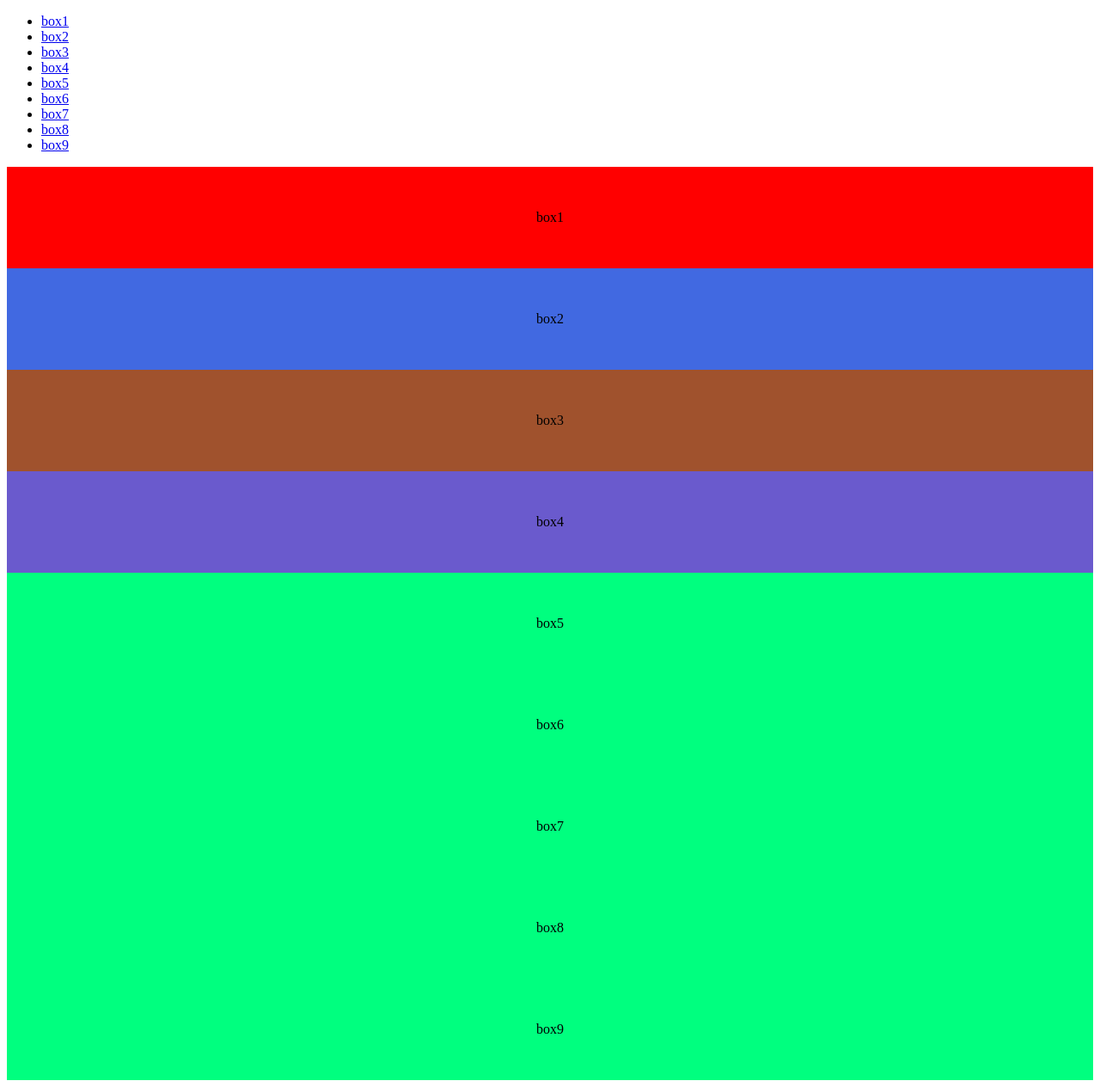
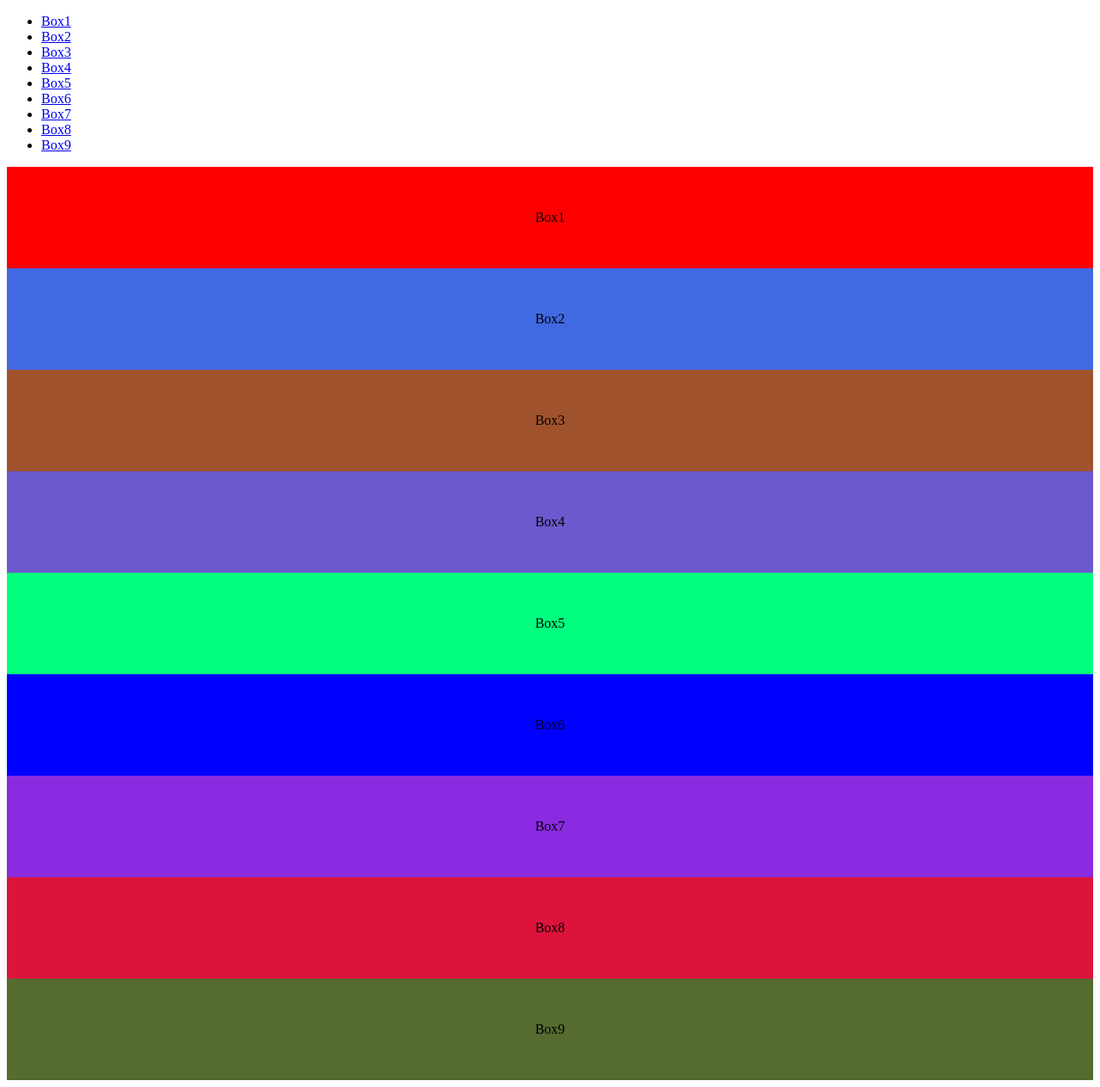
Before and after one commit to feqan-salmanov/html_tutorials, a plain HTML site: page html ders/ders5.html in a window 1280 px wide. Shown: the whole page at 86% size. Drawn offline with Linux system fonts and the light colour scheme.

Commit message:
HTML 5 dersler

```diff
--- a/html ders/ders5.html
+++ b/html ders/ders5.html
@@ -43,25 +43,25 @@
 </head>
 <!--HTML 5 links-->
 <ul>
-    <li><a href="#"> box1 </a></li>
-    <li><a href="#"> box2 </a></li>
-    <li><a href="#"> box3 </a></li>
-    <li><a href="#"> box4 </a></li>
-    <li><a href="#"> box5 </a></li>
-    <li><a href="#"> box6 </a></li>
-    <li><a href="#"> box7 </a></li>
-    <li><a href="#"> box8 </a></li>
-    <li><a href="#"> box9 </a></li>
+    <li><a href="#box1"> Box1 </a></li>
+    <li><a href="#box2"> Box2 </a></li>
+    <li><a href="#box3"> Box3 </a></li>
+    <li><a href="#box4"> Box4 </a></li>
+    <li><a href="#box5"> Box5 </a></li>
+    <li><a href="#box6"> Box6 </a></li>
+    <li><a href="#box7"> Box7 </a></li>
+    <li><a href="#box8"> Box8 </a></li>
+    <li><a href="#box9"> Box9 </a></li>
 </ul>
-  <div id="box1" class="box"> box1 </div>
-  <div id="box2" class="box"> box2 </div>
-  <div id="box3" class="box"> box3 </div>
-  <div id="box4" class="box"> box4 </div>
-  <div id="box5" class="box"> box5 </div>
-  <div id="box5" class="box"> box6 </div>
-  <div id="box5" class="box"> box7 </div>
-  <div id="box5" class="box"> box8 </div>
-  <div id="box5" class="box"> box9 </div>
+  <div id="box1" class="box"> Box1 </div>
+  <div id="box2" class="box"> Box2 </div>
+  <div id="box3" class="box"> Box3 </div>
+  <div id="box4" class="box"> Box4 </div>
+  <div id="box5" class="box"> Box5 </div>
+  <div id="box6" class="box"> Box6 </div>
+  <div id="box7" class="box"> Box7 </div>
+  <div id="box8" class="box"> Box8 </div>
+  <div id="box9" class="box"> Box9 </div>
 <body>
 
 </body>
```
